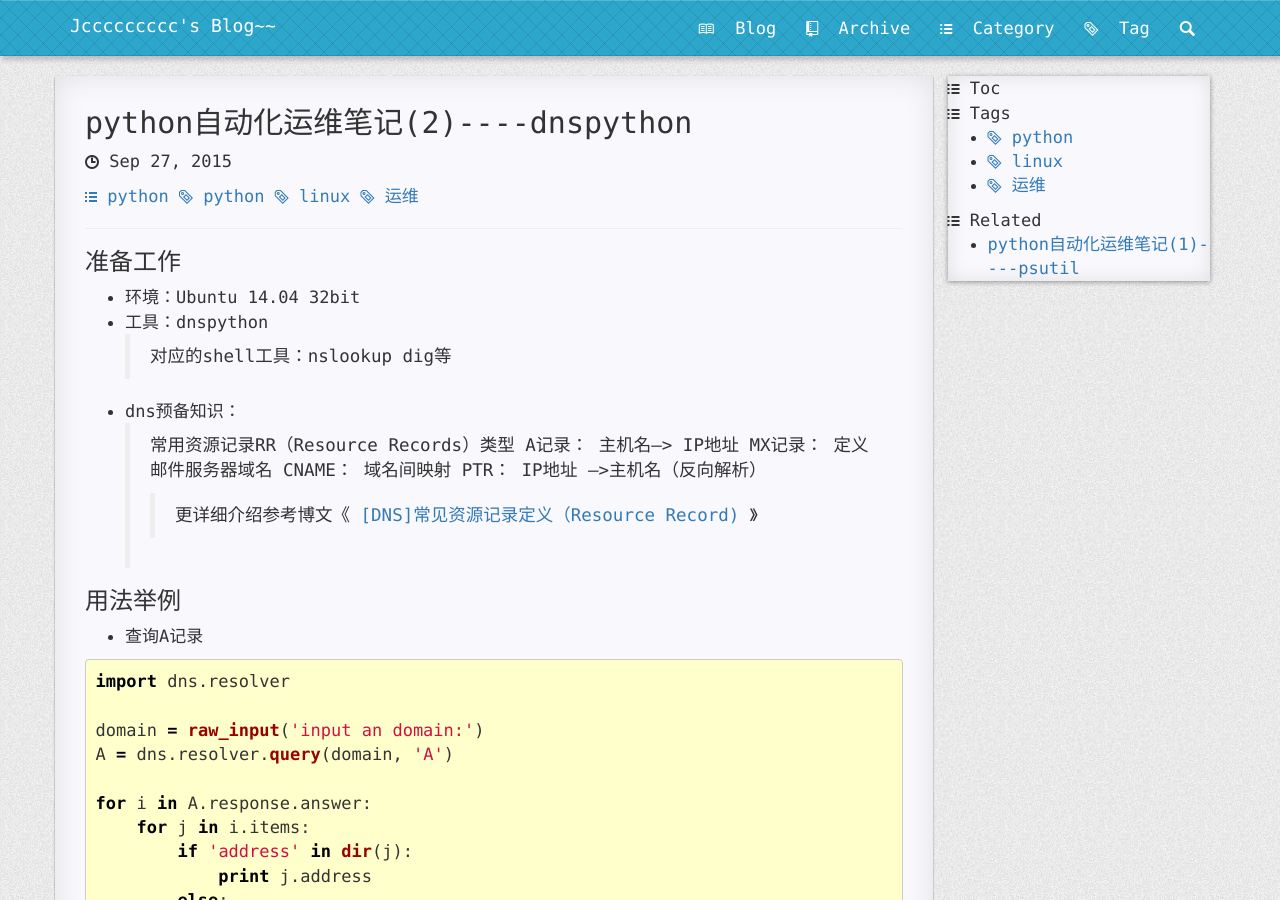
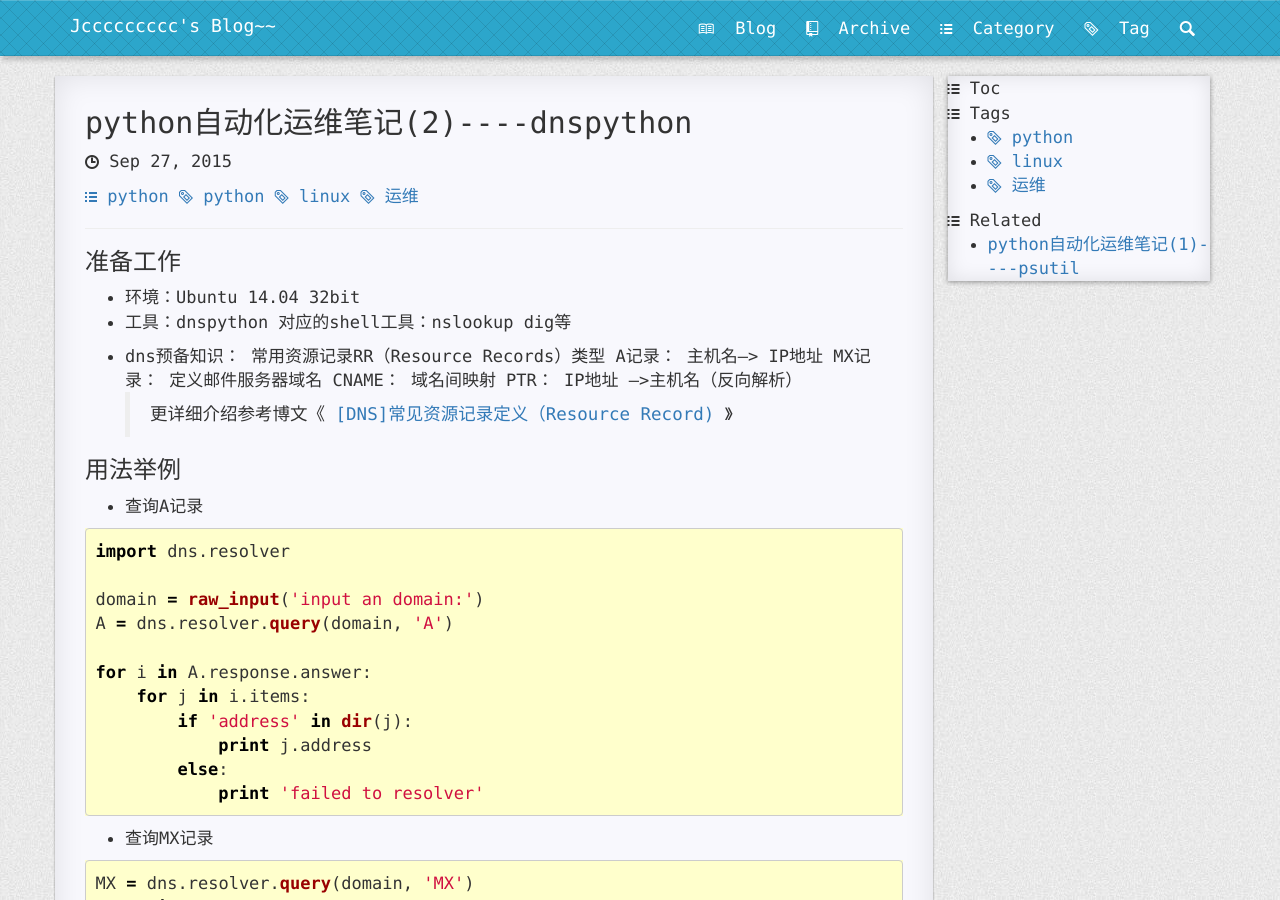
Before and after one commit to zhangjaycee/blog, a Jekyll site: the page built from _posts/2015-09-27-pythonops-dnspython.md, in a window 1280 px wide and 900 px high. Built offline with Jekyll 4.4.1, drawn with Linux system fonts in a browser that asks for light colours; nearby versions of some CDN libraries; Markdown is read by kramdown in place of the engine named in the settings; comment, search, counter and statistics services are not loaded.

````diff
--- a/_posts/2015-09-27-pythonops-dnspython.md
+++ b/_posts/2015-09-27-pythonops-dnspython.md
@@ -9,15 +9,15 @@ categories: python
 ### 准备工作
 * 环境：Ubuntu 14.04 32bit
 * 工具：dnspython
-> 对应的shell工具：nslookup  dig等
+ 对应的shell工具：nslookup  dig等
 
 * dns预备知识：
->常用资源记录RR（Resource Records）类型
+常用资源记录RR（Resource Records）类型
 A记录： 主机名--> IP地址
 MX记录： 定义邮件服务器域名
 CNAME： 域名间映射
 PTR： IP地址 -->主机名（反向解析）
->> 更详细介绍参考博文《[ [DNS]常见资源记录定义（Resource Record) ](http://blog.csdn.net/a19881029/article/details/19486949)》
+> 更详细介绍参考博文《[ [DNS]常见资源记录定义（Resource Record) ](http://blog.csdn.net/a19881029/article/details/19486949)》
 
 
 ### 用法举例
@@ -47,8 +47,8 @@ for i in MX:
 ```
 
 * 域名轮询监控
-	step1:查询A记录
-	step2:对ip进行http监测
+step1:查询A记录
+step2:对ip进行http监测
 
 ```python
 import httplib
````
